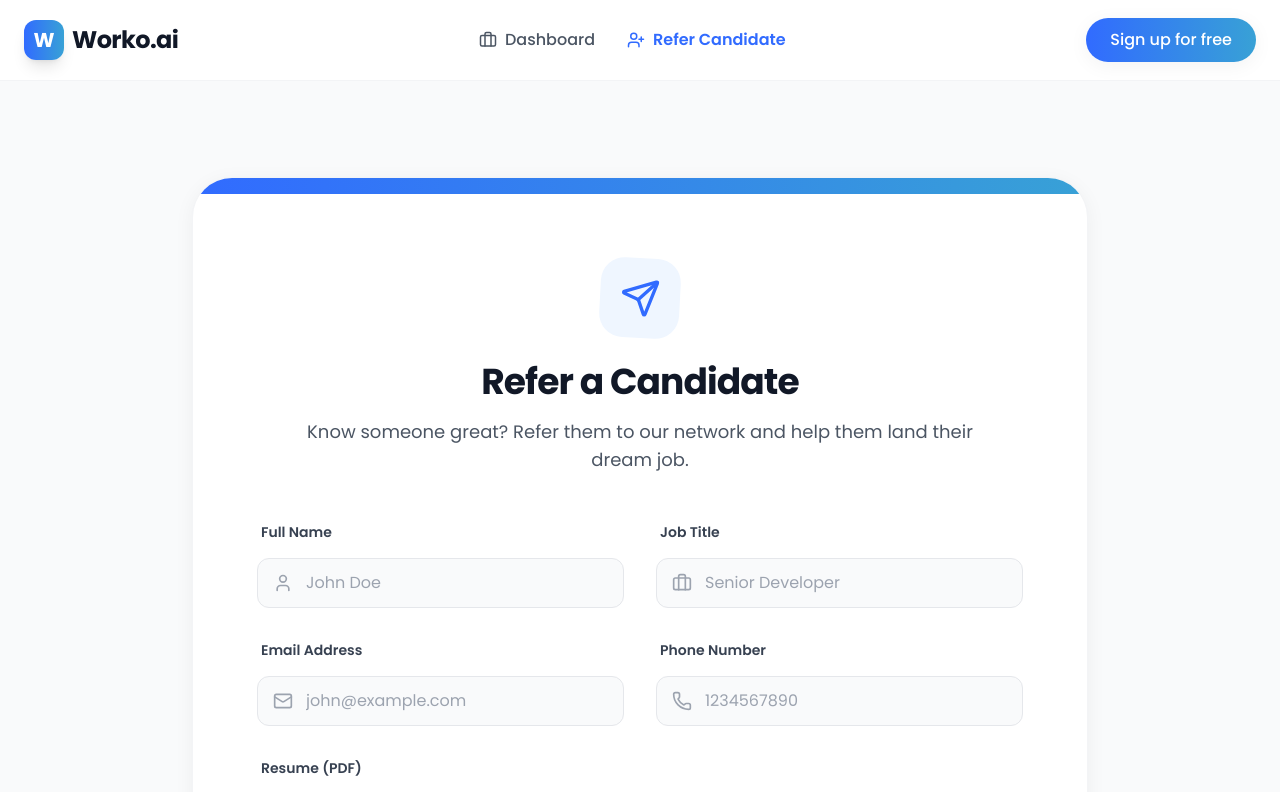
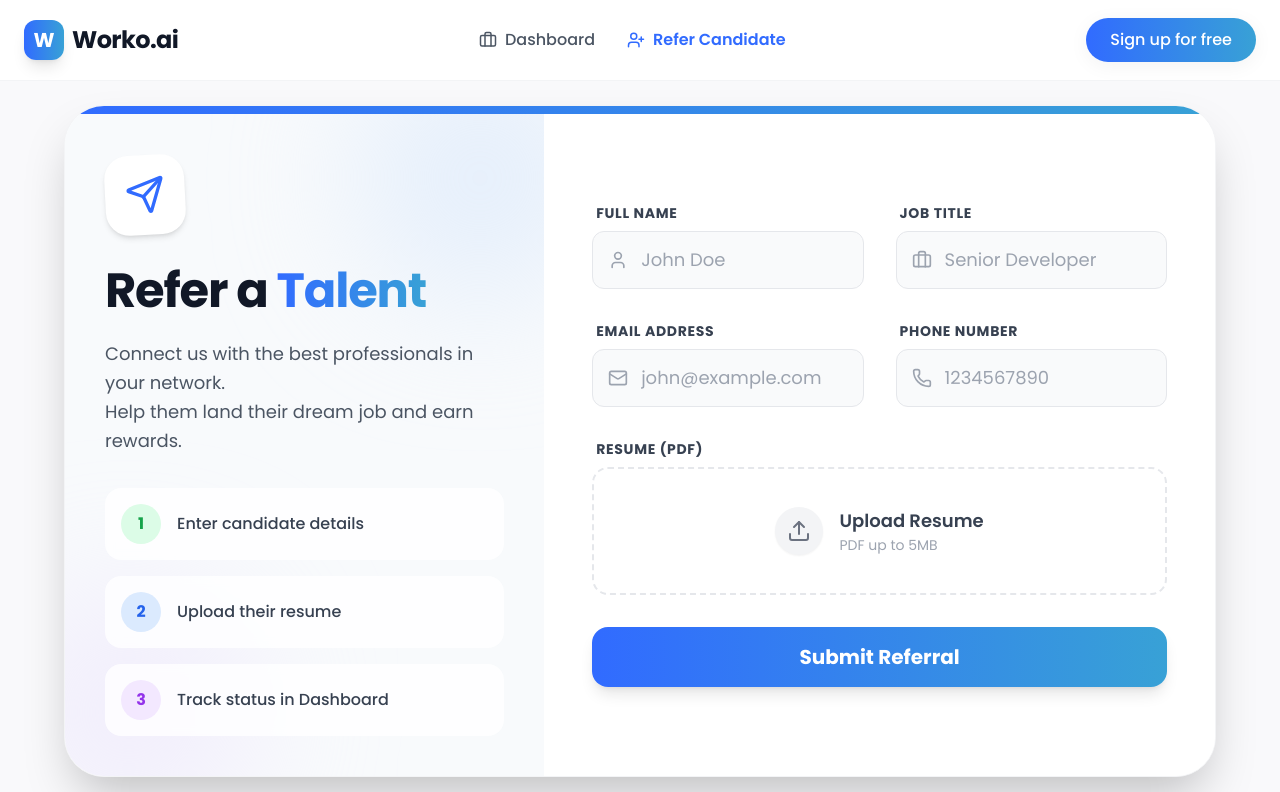
Before and after one commit to QuickHarsh/Candidate-Referral-Management-System, a React (Vite) app in the folder frontend/: page /refer in a window 1280 px wide. Shown: the top 792 px of the page. Built offline with nearby package versions, Linux system fonts and the light colour scheme.

Commit message:
Fix: Remove global container from App layout to fix alignment and scrolling issues

```diff
--- a/frontend/src/App.jsx
+++ b/frontend/src/App.jsx
@@ -8,7 +8,7 @@ function App() {
     <Router>
       <div className="min-h-screen bg-gray-50">
         <Navbar />
-        <main className="container py-8">
+        <main>
           <Routes>
             <Route path="/" element={<Dashboard />} />
             <Route path="/refer" element={<Referral />} />
--- a/frontend/src/pages/Referral.jsx
+++ b/frontend/src/pages/Referral.jsx
@@ -55,35 +55,61 @@ const Referral = () => {
     };
 
     return (
-        <div className="container mx-auto px-4 py-8 md:py-16">
-            <div className="max-w-4xl mx-auto">
-                <div className="bg-white rounded-[2.5rem] shadow-worko border border-gray-100 overflow-hidden relative">
+        <div className="h-[calc(100vh-80px)] w-full flex items-center justify-center bg-gray-50/50 p-6 overflow-hidden">
+            <div className="w-full max-w-6xl bg-white rounded-[2.5rem] shadow-2xl border border-gray-100 overflow-hidden flex flex-col h-full max-h-[800px]">
                 {/* Decorative Top Bar */}
-                    <div className="h-4 bg-worko-gradient"></div>
+                <div className="h-2 bg-worko-gradient flex-shrink-0"></div>
 
-                    <div className="p-8 md:p-12 lg:p-16">
-                        <div className="text-center mb-12">
-                            <div className="inline-flex items-center justify-center w-20 h-20 rounded-3xl bg-blue-50 text-worko-blue mb-6 transform rotate-3 hover:rotate-6 transition-transform duration-300">
+                <div className="flex flex-col md:flex-row h-full">
+                    {/* Left Side: Hero/Info - Now Bigger */}
+                    <div className="md:w-5/12 bg-slate-50 p-10 flex flex-col justify-center relative overflow-hidden">
+                        <div className="absolute top-0 right-0 w-64 h-64 bg-blue-100 rounded-full mix-blend-multiply filter blur-3xl opacity-50 -mr-16 -mt-16"></div>
+                        <div className="absolute bottom-0 left-0 w-64 h-64 bg-purple-100 rounded-full mix-blend-multiply filter blur-3xl opacity-50 -ml-16 -mb-16"></div>
+
+                        <div className="relative z-10">
+                            <div className="inline-flex items-center justify-center w-20 h-20 rounded-3xl bg-white text-worko-blue mb-8 shadow-md transform -rotate-3">
                                 <Send size={40} />
                             </div>
-                            <h1 className="text-4xl font-bold text-gray-900 mb-4">Refer a Candidate</h1>
-                            <p className="text-gray-600 text-lg max-w-2xl mx-auto">
-                                Know someone great? Refer them to our network and help them land their dream job.
+                            <h1 className="text-4xl md:text-5xl font-bold text-gray-900 leading-tight mb-6">
+                                Refer a <span className="text-transparent bg-clip-text bg-worko-gradient">Talent</span>
+                            </h1>
+                            <p className="text-gray-600 text-lg leading-relaxed mb-8">
+                                Connect us with the best professionals in your network.
+                                <br className="hidden md:block" />
+                                Help them land their dream job and earn rewards.
                             </p>
+
+                            <div className="space-y-4">
+                                <div className="flex items-center gap-4 text-gray-700 bg-white/80 p-4 rounded-2xl backdrop-blur-sm">
+                                    <div className="w-10 h-10 rounded-full bg-green-100 flex items-center justify-center text-green-600 font-bold">1</div>
+                                    <span className="font-medium">Enter candidate details</span>
+                                </div>
+                                <div className="flex items-center gap-4 text-gray-700 bg-white/80 p-4 rounded-2xl backdrop-blur-sm">
+                                    <div className="w-10 h-10 rounded-full bg-blue-100 flex items-center justify-center text-blue-600 font-bold">2</div>
+                                    <span className="font-medium">Upload their resume</span>
+                                </div>
+                                <div className="flex items-center gap-4 text-gray-700 bg-white/80 p-4 rounded-2xl backdrop-blur-sm">
+                                    <div className="w-10 h-10 rounded-full bg-purple-100 flex items-center justify-center text-purple-600 font-bold">3</div>
+                                    <span className="font-medium">Track status in Dashboard</span>
+                                </div>
+                            </div>
+                        </div>
                     </div>
 
+                    {/* Right Side: Form - Spacious */}
+                    <div className="md:w-7/12 p-10 md:p-12 flex flex-col justify-center bg-white overflow-y-auto custom-scrollbar">
                         {status.message && (
-                            <div className={`p-4 rounded-xl mb-8 flex items-center justify-center gap-3 animate-fadeIn ${status.type === 'success' ? 'bg-green-50 text-green-700 border border-green-100' : 'bg-red-50 text-red-700 border border-red-100'
+                            <div className={`p-4 rounded-2xl mb-8 flex items-center gap-3 animate-fadeIn ${status.type === 'success' ? 'bg-green-50 text-green-700 border border-green-100' : 'bg-red-50 text-red-700 border border-red-100'
                                 }`}>
-                                {status.type === 'success' ? <CheckCircle size={20} /> : <AlertCircle size={20} />}
-                                <span className="font-medium">{status.message}</span>
+                                {status.type === 'success' ? <CheckCircle size={24} /> : <AlertCircle size={24} />}
+                                <span className="font-semibold text-lg">{status.message}</span>
                             </div>
                         )}
 
                         <form onSubmit={handleSubmit} className="space-y-8">
                             <div className="grid grid-cols-1 md:grid-cols-2 gap-8">
-                                <div className="space-y-4">
-                                    <label className="block text-sm font-semibold text-gray-700 ml-1">Full Name</label>
+                                <div className="space-y-2">
+                                    <label className="block text-sm font-bold text-gray-700 ml-1 uppercase tracking-wider">Full Name</label>
                                     <div className="relative group">
                                         <div className="absolute inset-y-0 left-0 pl-4 flex items-center pointer-events-none text-gray-400 group-focus-within:text-worko-blue transition-colors">
                                             <User size={20} />
@@ -92,7 +118,7 @@ const Referral = () => {
                                             type="text"
                                             name="name"
                                             required
-                                            className="input-worko pl-12"
+                                            className="input-worko pl-12 py-3.5 text-lg"
                                             placeholder="John Doe"
                                             value={formData.name}
                                             onChange={handleChange}
@@ -100,8 +126,8 @@ const Referral = () => {
                                     </div>
                                 </div>
 
-                                <div className="space-y-4">
-                                    <label className="block text-sm font-semibold text-gray-700 ml-1">Job Title</label>
+                                <div className="space-y-2">
+                                    <label className="block text-sm font-bold text-gray-700 ml-1 uppercase tracking-wider">Job Title</label>
                                     <div className="relative group">
                                         <div className="absolute inset-y-0 left-0 pl-4 flex items-center pointer-events-none text-gray-400 group-focus-within:text-worko-blue transition-colors">
                                             <Briefcase size={20} />
@@ -110,7 +136,7 @@ const Referral = () => {
                                             type="text"
                                             name="jobTitle"
                                             required
-                                            className="input-worko pl-12"
+                                            className="input-worko pl-12 py-3.5 text-lg"
                                             placeholder="Senior Developer"
                                             value={formData.jobTitle}
                                             onChange={handleChange}
@@ -118,8 +144,8 @@ const Referral = () => {
                                     </div>
                                 </div>
 
-                                <div className="space-y-4">
-                                    <label className="block text-sm font-semibold text-gray-700 ml-1">Email Address</label>
+                                <div className="space-y-2">
+                                    <label className="block text-sm font-bold text-gray-700 ml-1 uppercase tracking-wider">Email Address</label>
                                     <div className="relative group">
                                         <div className="absolute inset-y-0 left-0 pl-4 flex items-center pointer-events-none text-gray-400 group-focus-within:text-worko-blue transition-colors">
                                             <Mail size={20} />
@@ -128,7 +154,7 @@ const Referral = () => {
                                             type="email"
                                             name="email"
                                             required
-                                            className="input-worko pl-12"
+                                            className="input-worko pl-12 py-3.5 text-lg"
                                             placeholder="john@example.com"
                                             value={formData.email}
                                             onChange={handleChange}
@@ -136,8 +162,8 @@ const Referral = () => {
                                     </div>
                                 </div>
 
-                                <div className="space-y-4">
-                                    <label className="block text-sm font-semibold text-gray-700 ml-1">Phone Number</label>
+                                <div className="space-y-2">
+                                    <label className="block text-sm font-bold text-gray-700 ml-1 uppercase tracking-wider">Phone Number</label>
                                     <div className="relative group">
                                         <div className="absolute inset-y-0 left-0 pl-4 flex items-center pointer-events-none text-gray-400 group-focus-within:text-worko-blue transition-colors">
                                             <Phone size={20} />
@@ -147,7 +173,7 @@ const Referral = () => {
                                             name="phone"
                                             required
                                             pattern="[0-9]{10}"
-                                            className="input-worko pl-12"
+                                            className="input-worko pl-12 py-3.5 text-lg"
                                             placeholder="1234567890"
                                             value={formData.phone}
                                             onChange={handleChange}
@@ -156,8 +182,8 @@ const Referral = () => {
                                 </div>
                             </div>
 
-                            <div className="space-y-4">
-                                <label className="block text-sm font-semibold text-gray-700 ml-1">Resume (PDF)</label>
+                            <div className="space-y-2">
+                                <label className="block text-sm font-bold text-gray-700 ml-1 uppercase tracking-wider">Resume (PDF)</label>
                                 <div className="relative">
                                     <input
                                         type="file"
@@ -168,40 +194,34 @@ const Referral = () => {
                                     />
                                     <label
                                         htmlFor="resume-upload"
-                                        className={`flex flex-col items-center justify-center w-full h-40 border-2 border-dashed rounded-2xl cursor-pointer transition-all duration-300 ${fileName
-                                                ? 'border-worko-blue bg-blue-50/30'
+                                        className={`flex items-center justify-center w-full h-32 border-2 border-dashed rounded-2xl cursor-pointer transition-all duration-300 gap-4 ${fileName
+                                                ? 'border-worko-blue bg-blue-50/50'
                                                 : 'border-gray-200 hover:border-worko-blue hover:bg-gray-50'
                                             }`}
                                     >
-                                        <div className={`flex flex-col items-center justify-center pt-5 pb-6 ${fileName ? 'text-worko-blue' : 'text-gray-500'}`}>
-                                            <div className="w-12 h-12 rounded-full bg-white shadow-sm flex items-center justify-center mb-3">
+                                        <div className={`flex items-center justify-center w-12 h-12 rounded-full shadow-sm ${fileName ? 'bg-blue-100 text-worko-blue' : 'bg-gray-100 text-gray-500'}`}>
                                             {fileName ? <FileText size={24} /> : <Upload size={24} />}
                                         </div>
-                                            <p className="text-sm font-medium">
-                                                {fileName ? fileName : (
-                                                    <>
-                                                        <span className="text-worko-blue font-semibold">Click to upload</span> or drag and drop
-                                                    </>
-                                                )}
-                                            </p>
-                                            <p className="text-xs text-gray-400 mt-1">PDF (MAX. 5MB)</p>
+                                        <div className="flex flex-col">
+                                            <span className={`text-lg font-semibold ${fileName ? 'text-worko-blue' : 'text-gray-700'}`}>
+                                                {fileName || 'Upload Resume'}
+                                            </span>
+                                            {!fileName && <span className="text-sm text-gray-400">PDF up to 5MB</span>}
                                         </div>
                                     </label>
                                 </div>
                             </div>
 
-                            <div className="pt-4">
                             <button
                                 type="submit"
                                 disabled={isSubmitting}
-                                    className={`w-full py-4 text-white text-lg font-bold rounded-xl shadow-lg transition-all duration-300 transform hover:-translate-y-1 ${isSubmitting
+                                className={`w-full py-4 text-white text-xl font-bold rounded-2xl shadow-lg transition-all duration-300 transform hover:-translate-y-1 mt-4 ${isSubmitting
                                         ? 'bg-gray-400 cursor-not-allowed'
                                         : 'bg-worko-gradient hover:shadow-xl'
                                     }`}
                             >
                                 {isSubmitting ? 'Submitting...' : 'Submit Referral'}
                             </button>
-                            </div>
                         </form>
                     </div>
                 </div>
```
Lines whose indentation alone changed are shown as unchanged.
